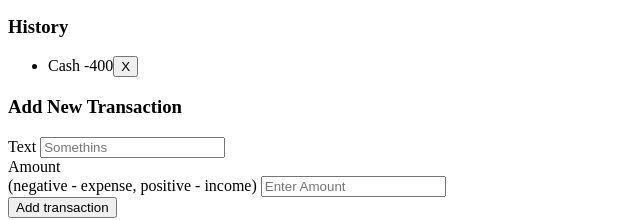
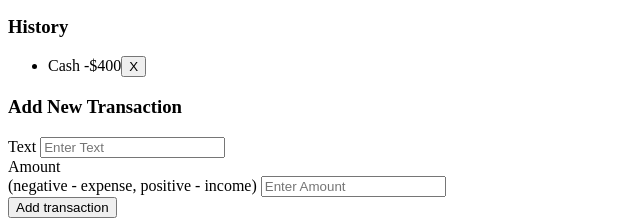
Before and after one commit to CornveliousFarva/Expense-Tracker, a plain HTML site: page index.html in a window 1280 px wide. Shown: the part 305-525 px from the top of the page, 0-640 px from the left. Drawn offline with Linux system fonts and the light colour scheme.

Commit message:
Made a minor tweak to some placeholder text.

```diff
--- a/index.html
+++ b/index.html
@@ -25,14 +25,14 @@
 
         <h3>History</h3>
         <ul class="list" id="list">
-            <li class="minus">Cash <span>-400</span><button class="delete-btn">X</button></li>
+            <li class="minus">Cash <span>-$400</span><button class="delete-btn">X</button></li>
         </ul>
 
         <h3>Add New Transaction</h3>
         <form id="form">
             <div class="form-control">
                 <label for="text">Text</label>
-                <input type="text" id="text" placeholder='Somethins'>
+                <input type="text" id="text" placeholder='Enter Text'>
             </div>
             <div class="form-control">
                 <label for="amount">Amount <br> (negative - expense, positive - income) </label>
```
